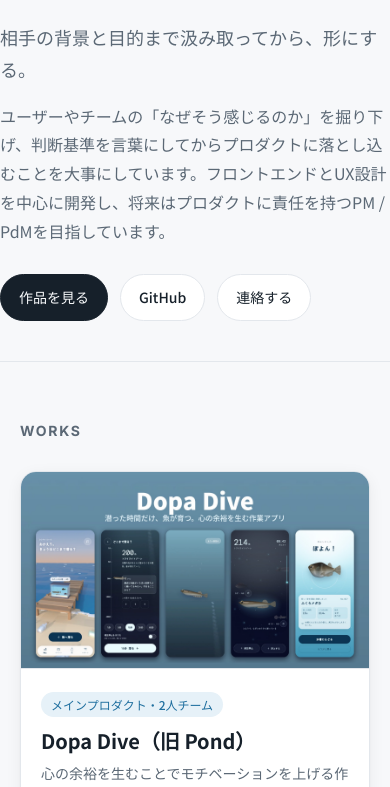
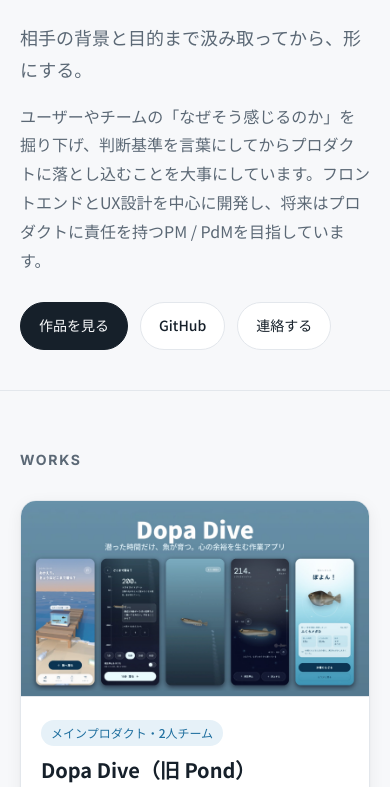
Before and after one commit to taichi-hub-git/taichi-hub-git.github.io, a plain HTML site: page index.html in a window 390 px wide. Shown: the part 255-1042 px from the top of the page. Drawn offline with Linux system fonts and the light colour scheme.

Commit message:
fix: スマホ表示でヒーロー部分の左右余白が消えていたのを修正
Co-Authored-By: Claude Opus 5.5 <noreply@anthropic.com>

```diff
--- a/index.html
+++ b/index.html
@@ -42,7 +42,7 @@ header.nav .wrap{display:flex;align-items:center;justify-content:space-between;h
 .brand{font-family:Inter,sans-serif;font-weight:700;color:var(--text);letter-spacing:.02em}
 nav a{color:var(--muted);font-size:14px;margin-left:20px}
 nav a:hover{color:var(--text);text-decoration:none}
-.hero{padding:88px 0 64px}
+.hero{padding-top:88px;padding-bottom:64px}
 .hero .eyebrow{font-family:Inter,sans-serif;color:var(--accent);font-weight:700;font-size:14px;letter-spacing:.08em}
 .hero h1{font-size:clamp(32px,6vw,48px);line-height:1.25;margin:12px 0 4px}
 .hero .en{font-family:Inter,sans-serif;color:var(--muted);font-size:16px;margin:0 0 24px}
@@ -87,7 +87,7 @@ footer{padding:40px 0 56px;color:var(--muted);font-size:13px;border-top:1px soli
 @media (max-width:640px){
   nav a{margin-left:12px;font-size:13px}
   nav a.hide-sm{display:none}
-  .hero{padding:56px 0 40px}
+  .hero{padding-top:56px;padding-bottom:40px}
   .feature .body{padding:20px}
   .timeline li{grid-template-columns:1fr;gap:2px}
 }
```
